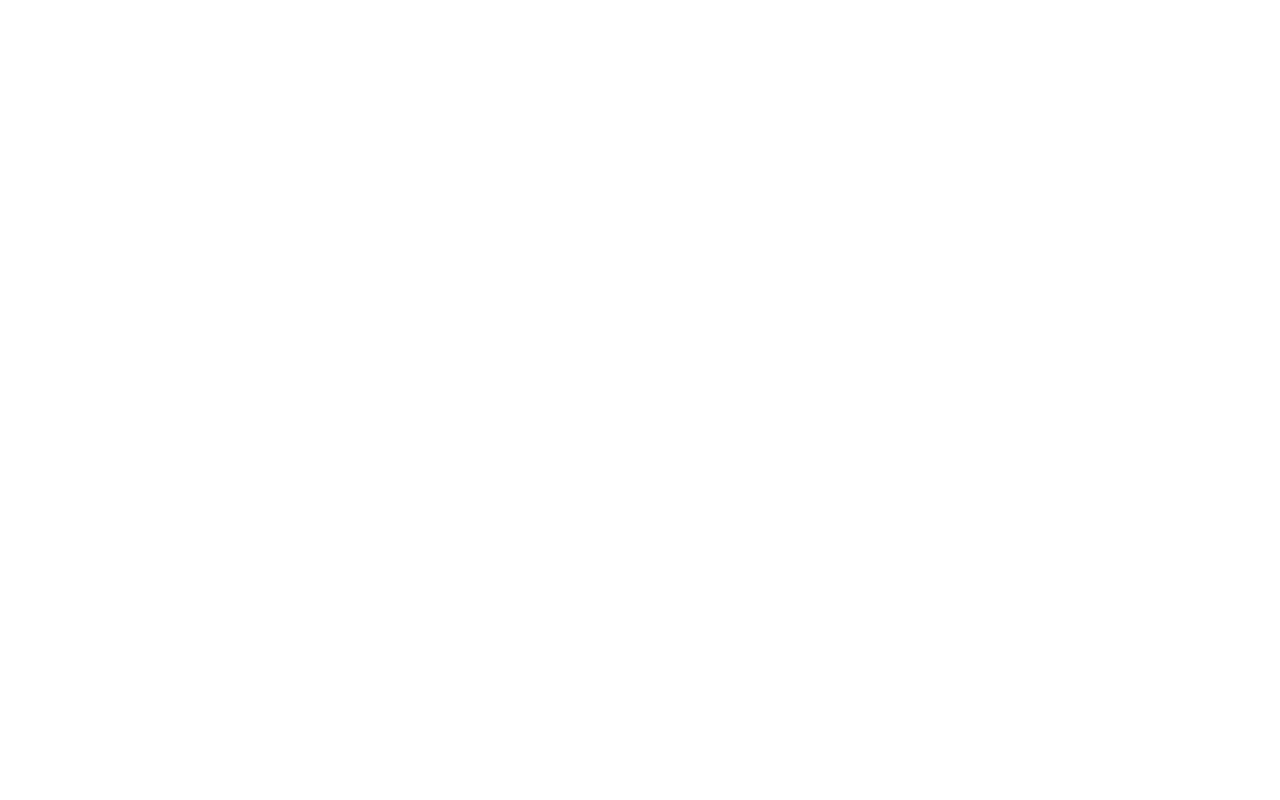
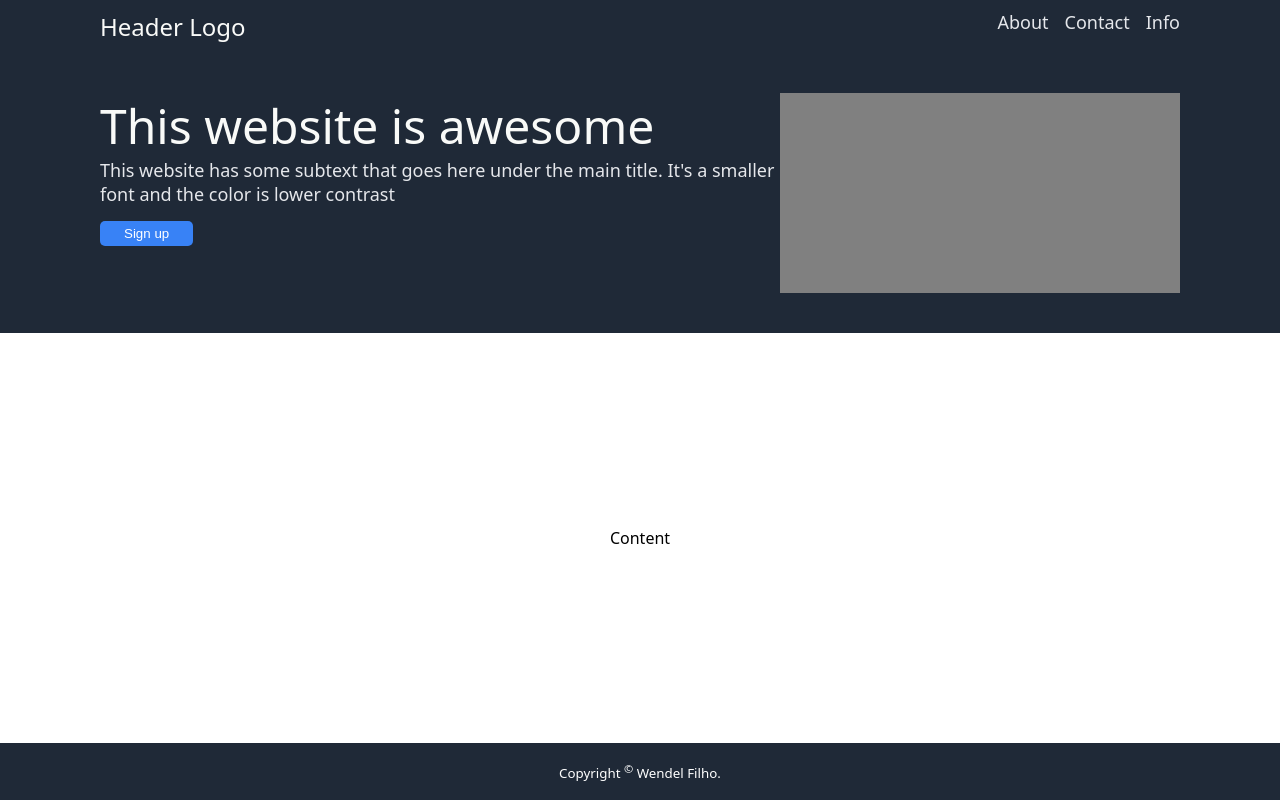
Before and after one commit to Wendel-Fl/odin-landing-page, a plain HTML site: page index.html in a window 1280 px wide. Drawn offline with Linux system fonts and the light colour scheme.

Commit message:
header and footer in progress

```diff
--- a/index.html
+++ b/index.html
@@ -1,5 +1,6 @@
 <!DOCTYPE html>
 <html lang="en">
+
 <head>
    <meta charset="UTF-8">
    <meta http-equiv="X-UA-Compatible" content="IE=edge">
@@ -7,15 +8,37 @@
    <title>Landing Page</title>
    <link rel="stylesheet" href="style.css">
 </head>
+
 <body>
    <div class="header">
-
+      <div class="up">
+         <div class="logo">
+            Header Logo
+         </div>
+         <ul class="links">
+            <a href="#">About</a>
+            <a href="#">Contact</a>
+            <a href="#">Info</a>
+         </ul>
+      </div>
+      <div class="content">
+         <div class="message">
+            <div class="title-text">This website is awesome</div>
+            <div class="subtext">This website has some subtext that goes here under the main title. It's a smaller font
+               and the color is lower contrast</div>
+            <button>Sign up</button>
+         </div>
+         <div class="image">
+            <img src="" alt="">
+         </div>
+      </div>
    </div>
    <div class="container">
-
+      <div>Content</div>
    </div>
    <div class="footer">
-
+      <small>Copyright <sup>&copy;</sup> Wendel Filho.</small>
    </div>
 </body>
+
 </html>
--- a/style.css
+++ b/style.css
@@ -0,0 +1,97 @@
+body {
+   font-family: system-ui, -apple-system, BlinkMacSystemFont, 'Segoe UI', Roboto, Oxygen, Ubuntu, Cantarell, 'Open Sans', 'Helvetica Neue', sans-serif;
+   margin: 0;
+   display: flex;
+   flex-direction: column;
+   min-height: 100vh;
+}
+
+button {
+   background: #3882F6;
+   color: white;
+   border: none;
+   border-radius: 5px;
+   padding: 5px 24px;
+}
+
+ul {
+   list-style-type: none;
+   margin: 0;
+   padding: 0;
+   display: flex;
+   gap: 16px;
+}
+
+a {
+   text-decoration: none;
+}
+
+a,
+.subtext {
+   font-size: 18px;
+   color: #E5E7EB;
+}
+
+.header {
+   padding: 0 100px;
+}
+
+.header,
+.footer {
+   background-color: #1F2937;
+}
+
+.title-text {
+   font-size: 48px;
+}
+
+.subtext {
+   margin-bottom: 15px;
+}
+
+.logo,
+.title-text {
+   color: #F9FAF8;
+}
+
+.logo {
+   font-size: 24px;
+}
+
+.up {
+   display: flex;
+   justify-content: space-between;
+   padding: 10px 0;
+}
+
+.content {
+   display: flex;
+   justify-content: space-between;
+   padding: 40px 0;
+}
+
+/* .message {
+   width: 400px;
+} */
+
+.image {
+   background-color: gray;
+   flex-shrink: 0;
+   width: 400px;
+   height: 200px;
+}
+
+.container {
+   display: flex;
+   flex: 1;
+   justify-content: center;
+   align-items: center;
+}
+
+.footer {
+   color: white;
+   display: flex;
+   justify-content: center;
+   align-items: center;
+   padding: 18px 0;
+}
```
